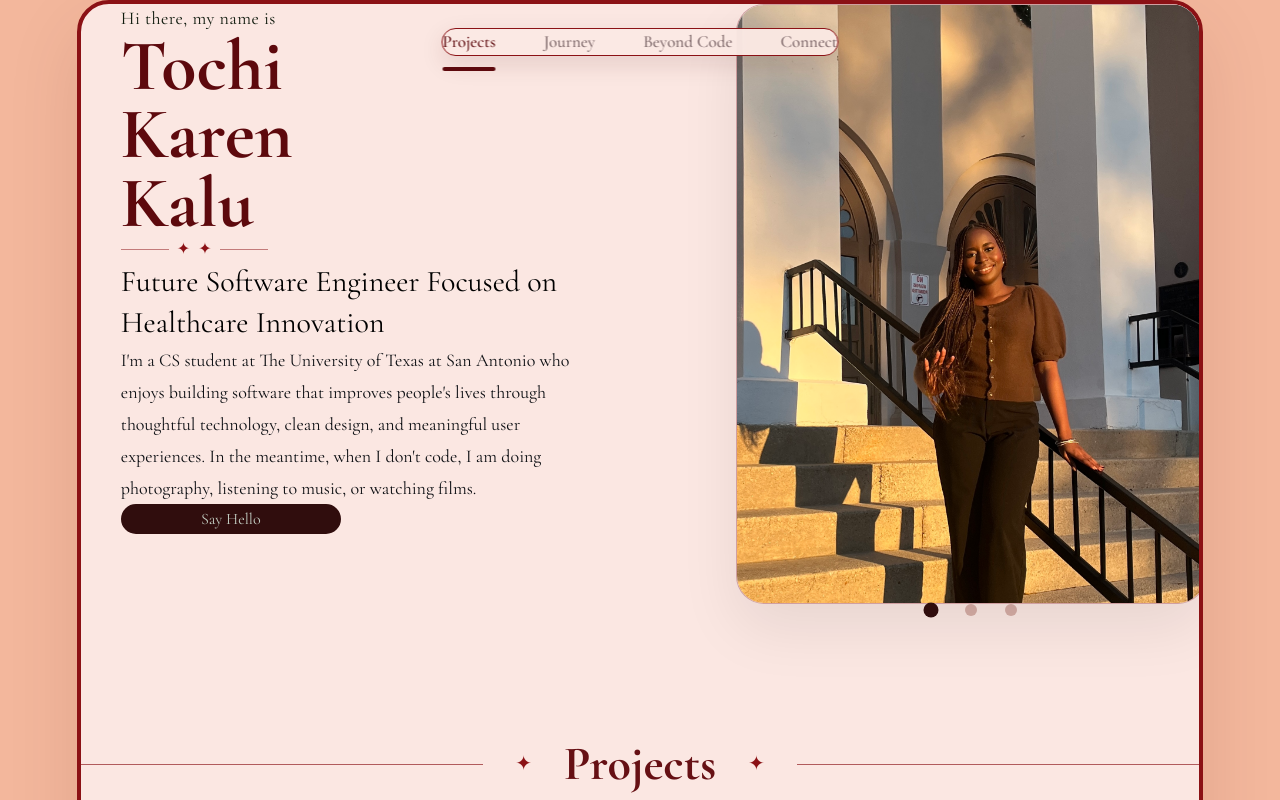
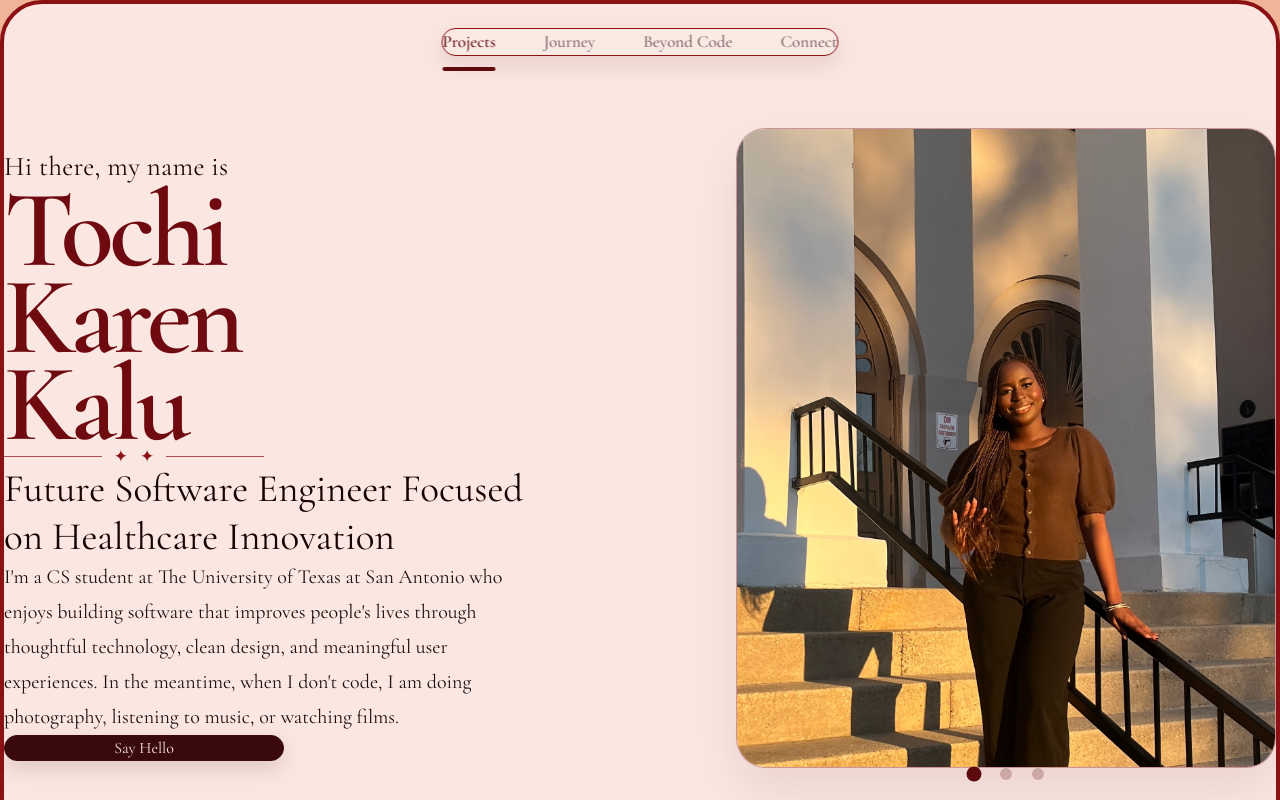
Before and after one commit to Karenkay6/portfolio, a Next.js app: page / in a window 1280 px wide. Shown: the top 800 px of the page. Built offline with nearby package versions, Linux system fonts and the light colour scheme.

Commit message:
Correct hero and project spacing

```diff
--- a/components/Frame.tsx
+++ b/components/Frame.tsx
@@ -8,19 +8,22 @@ export default function Frame({ children }: FrameProps) {
       className="
         relative
         mx-auto
-        my-6
-        min-h-[calc(100vh-48px)]
-        w-[96%]
-max-w-[1450px]
-sm:w-[92%]
-lg:w-[88%]
+        min-h-[calc(100vh-12px)]
+        w-full
+        max-w-[1500px]
         overflow-hidden
-        rounded-[24px]
-sm:rounded-[32px]
-        border-[4px]
+        rounded-[28px]
+        border-[3px]
         border-[#8b1115]
         bg-[#fbe7e2]
         shadow-[0_28px_75px_rgba(70,15,18,0.10)]
+
+        sm:min-h-[calc(100vh-32px)]
+        sm:rounded-[34px]
+
+        lg:min-h-[calc(100vh-64px)]
+        lg:rounded-[42px]
+        lg:border-[4px]
       "
     >
       {children}
--- a/components/Hero.tsx
+++ b/components/Hero.tsx
@@ -4,79 +4,157 @@ export default function Hero() {
   return (
     <section
       className="
+        relative
         min-h-screen
-        px-5
-        pb-20
-        pt-36
+        px-6
+        pb-16
+        pt-28
 
-        sm:px-8
-        sm:pb-24
-        sm:pt-40
+        min-[430px]:px-9
+        min-[430px]:pt-32
 
-        lg:min-h-[92vh]
-        lg:px-32
+        sm:px-12
+        sm:pb-20
+        sm:pt-36
+
+        lg:flex
+        lg:min-h-[900px]
+        lg:items-center
+        lg:px-16
         lg:pb-24
-        lg:pt-0
+        lg:pt-32
+
+        xl:px-20
+
+        2xl:min-h-[940px]
+        2xl:px-24
       "
     >
       <div
         className="
+          mx-auto
           grid
+          w-full
+          max-w-[1450px]
           grid-cols-1
-          items-center
-          gap-16
+          gap-14
 
-          lg:grid-cols-[52%_48%]
-          lg:items-start
-          lg:gap-10
+          lg:grid-cols-[minmax(0,0.92fr)_minmax(430px,1.08fr)]
+          lg:items-center
+          lg:gap-14
+
+          xl:grid-cols-[minmax(0,0.9fr)_minmax(500px,1.1fr)]
+          xl:gap-20
+
+          2xl:gap-24
         "
       >
-        {/* TEXT FIRST */}
-        <div className="flex justify-center lg:justify-start">
-          <div className="w-full max-w-[520px] lg:translate-x-10">
-            <p className="mb-5 text-lg tracking-wide text-[#0f1a0d]">
+        {/* TEXT */}
+        <div className="w-full">
+          <div
+            className="
+              mx-auto
+              w-full
+              max-w-[660px]
+
+              lg:mx-0
+              lg:max-w-[610px]
+
+              xl:max-w-[650px]
+            "
+          >
+            <p
+              className="
+                mb-3
+                font-normal
+                tracking-[0.01em]
+                text-[#240808]
+
+                text-[21px]
+
+                min-[430px]:text-[24px]
+
+                sm:text-[26px]
+
+                lg:text-[24px]
+
+                xl:text-[27px]
+              "
+            >
               Hi there, my name is
             </p>
 
             <h1
               className="
-                text-5xl
-                font-bold
-                leading-[0.95]
-                text-[#5d090d]
+                flex
+                flex-col
+                font-semibold
+                tracking-[-0.045em]
+                text-[#6f0b10]
 
-                min-[430px]:text-6xl
-                sm:text-7xl
+                text-[76px]
+                leading-[0.79]
+
+                min-[430px]:text-[92px]
+
+                sm:text-[108px]
+
+                lg:text-[92px]
+
+                xl:text-[110px]
+
+                2xl:text-[120px]
               "
             >
-              Tochi
-              <br />
-              Karen
-              <br />
-              Kalu
+              <span>Tochi</span>
+              <span className="mt-[0.13em]">Karen</span>
+              <span className="mt-[0.13em]">Kalu</span>
             </h1>
 
-            <div className="mt-4 flex items-center gap-2 text-[#8b1115]">
-              <span className="h-px w-12 bg-[#8b1115]/50" />
-              <span>✦</span>
-              <span>✦</span>
-              <span className="h-px w-12 bg-[#8b1115]/50" />
+            {/* ORNAMENT */}
+            <div
+              aria-hidden="true"
+              className="
+                mt-7
+                flex
+                w-[225px]
+                items-center
+                gap-3
+                text-[#8b1115]
+
+                sm:mt-8
+                sm:w-[260px]
+
+                lg:mt-8
+              "
+            >
+              <span className="h-px flex-1 bg-[#8b1115]/70" />
+              <span className="text-[17px] leading-none">✦</span>
+              <span className="text-[17px] leading-none">✦</span>
+              <span className="h-px flex-1 bg-[#8b1115]/70" />
             </div>
 
             <h2
               className="
-                mt-8
-                max-w-[460px]
-                text-xl
-                leading-snug
-                text-[#000000]
+                mt-7
+                max-w-[650px]
+                font-normal
+                leading-[1.22]
+                text-[#160505]
 
-                min-[430px]:text-2xl
+                text-[28px]
 
-                sm:mt-10
-                sm:text-3xl
+                min-[430px]:text-[32px]
 
-                lg:mt-15
+                sm:text-[38px]
+
+                lg:mt-8
+                lg:max-w-[590px]
+                lg:text-[34px]
+
+                xl:text-[39px]
+
+                2xl:text-[42px]
               "
             >
               Future Software Engineer Focused on Healthcare Innovation
@@ -84,17 +162,27 @@ export default function Hero() {
 
             <p
               className="
-                mt-7
-                max-w-[460px]
-                text-base
-                leading-7
-                text-[#0e1014]
+                mt-5
+                max-w-[650px]
+                text-[#1d1010]
 
-                sm:mt-8
-                sm:text-lg
-                sm:leading-8
+                text-[18px]
+                leading-[1.75]
 
-                lg:mt-15
+                min-[430px]:text-[20px]
+
+                sm:mt-6
+                sm:text-[22px]
+                sm:leading-[1.7]
+
+                lg:mt-6
+                lg:max-w-[610px]
+                lg:text-[18px]
+                lg:leading-[1.75]
+
+                xl:text-[20px]
+
+                2xl:text-[21px]
               "
             >
               I&apos;m a CS student at The University of Texas at San Antonio
@@ -104,33 +192,53 @@ export default function Hero() {
               photography, listening to music, or watching films.
             </p>
 
-            <div className="mt-10 flex justify-center lg:mt-12 lg:justify-start">
+            <div
+              className="
+                mt-7
+                flex
+                justify-center
+
+                sm:mt-8
+
+                lg:justify-start
+              "
+            >
               <a
                 href="#connect"
                 className="
-                  w-full
-                  max-w-[300px]
+                  inline-flex
+                  w-[72%]
+                  max-w-[450px]
+                  items-center
+                  justify-center
                   rounded-full
-                  border-3
-                  border-[#300d0d]
-                  bg-[#300d0d]
-                  px-10
-                  py-4
-                  text-center
-                  text-lg
+                  border
+                  border-[#3a090b]
+                  bg-[#3a090b]
+                  px-8
+                  py-3
+                  text-[18px]
                   font-medium
-                  text-[#c2ccc1]
+                  text-[#f8e8e3]
+                  shadow-[0_8px_22px_rgba(58,9,11,0.15)]
                   transition-all
                   duration-300
 
                   hover:-translate-y-1
-                  hover:bg-[#e7dbdb]
-                  hover:text-[#300d0d]
+                  hover:bg-transparent
+                  hover:text-[#3a090b]
+                  hover:shadow-[0_12px_25px_rgba(58,9,11,0.2)]
 
                   sm:w-auto
-                  sm:min-w-[220px]
+                  sm:min-w-[270px]
                   sm:px-14
-                  sm:py-5
+                  sm:py-3.5
+                  sm:text-[20px]
+
+                  lg:min-w-[240px]
+                  lg:py-3
+
+                  xl:min-w-[280px]
                 "
               >
                 Say Hello
@@ -139,8 +247,16 @@ export default function Hero() {
           </div>
         </div>
 
-        {/* SLIDESHOW UNDER TEXT ON MOBILE */}
-        <div className="flex w-full justify-center lg:-ml-16 lg:justify-start">
+        {/* SLIDESHOW */}
+        <div
+          className="
+            flex
+            w-full
+            justify-center
+
+            lg:justify-end
+          "
+        >
           <PhotoSlideshow />
         </div>
       </div>
--- a/components/PhotoSlideshow.tsx
+++ b/components/PhotoSlideshow.tsx
@@ -22,34 +22,41 @@ export default function PhotoSlideshow() {
   }, []);
 
   return (
-    <div className="flex w-full flex-col items-center">
-      {/* PHOTO */}
+    <div
+      className="
+        flex
+        w-full
+        flex-col
+        items-center
+
+        lg:items-end
+      "
+    >
+      {/* PHOTO FRAME */}
       <div
         className="
           relative
-          aspect-[4/5]
-          w-[94%]
-          max-w-[430px]
+          aspect-[16/10]
+          w-full
+          max-w-[560px]
           overflow-hidden
-          rounded-[28px]
+          rounded-[24px]
           border
-          border-[#8b1115]/40
+          border-[#8b1115]/45
           bg-white
-          shadow-[0_25px_60px_rgba(0,0,0,0.08)]
+          shadow-[0_22px_50px_rgba(70,15,18,0.09)]
 
-          min-[430px]:w-[90%]
-          min-[430px]:max-w-[460px]
+          sm:max-w-[620px]
+          sm:rounded-[28px]
 
-          sm:max-w-[500px]
+          lg:aspect-auto
+          lg:h-[610px]
+          lg:w-[500px]
+          lg:max-w-none
+          lg:rounded-[30px]
 
-          lg:mt-7
-          lg:h-[560px]
-          lg:w-[430px]
-          lg:max-w-none
-
-          xl:mt-8
-          xl:h-[600px]
-          xl:w-[470px]
+          xl:h-[640px]
+          xl:w-[540px]
         "
       >
         {photos.map((photo, index) => (
@@ -65,6 +72,7 @@ export default function PhotoSlideshow() {
               object-cover
               transition-opacity
               duration-1000
+
               ${
                 current === index
                   ? "opacity-100"
@@ -78,11 +86,14 @@ export default function PhotoSlideshow() {
       {/* DOTS */}
       <div
         className="
-          mt-7
+          mt-5
           flex
-          gap-7
+          justify-center
+          gap-5
 
-          lg:mt-10
+          lg:w-[500px]
+
+          xl:w-[540px]
         "
       >
         {photos.map((_, index) => (
@@ -100,8 +111,8 @@ export default function PhotoSlideshow() {
 
               ${
                 current === index
-                  ? "scale-125 bg-[#300d0d]"
-                  : "bg-[#d5aca4] hover:bg-[#8b1115]/60"
+                  ? "scale-125 bg-[#5d090d]"
+                  : "bg-[#d7b4ae] hover:bg-[#8b1115]/60"
               }
             `}
           />
--- a/components/WorkGallery.tsx
+++ b/components/WorkGallery.tsx
@@ -11,16 +11,11 @@ export default function WorkGallery() {
     flex
     scroll-mt-28
     flex-col
-    pt-10
-
-    sm:pt-14
-
-    lg:pt-6
   "
 >
       <SectionDivider title="Projects" />
 
-      <div className="h-[20px]" />
+      <div className="h-[10px]" />
 
       <div
         className="
```
Also changed, not shown: public/photos/phs-logo.png (renamed from public/photos/phs logo.jpg).
